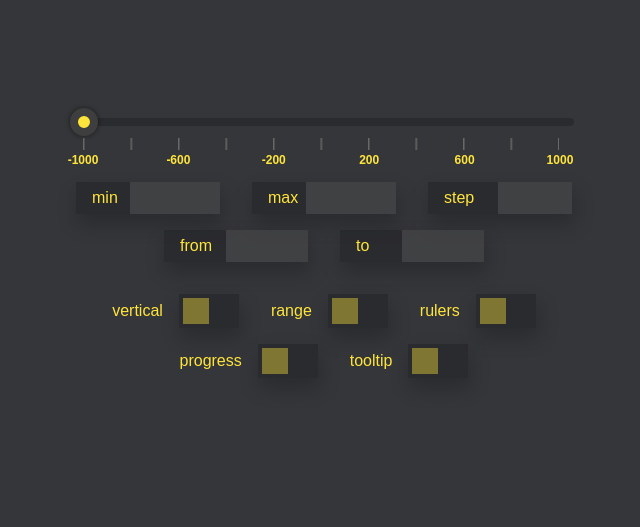
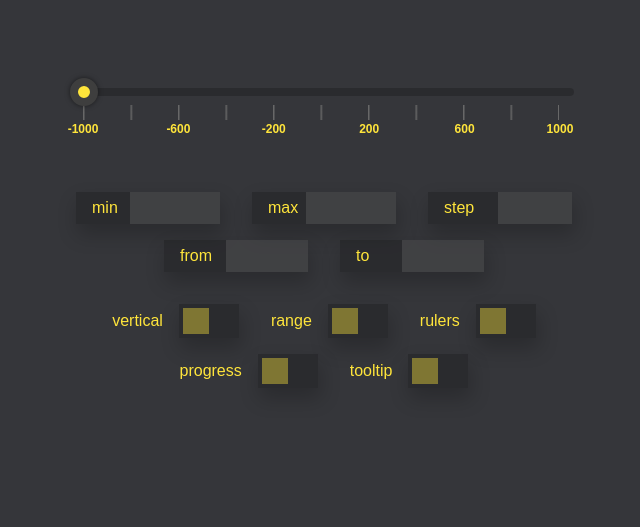
Before and after one commit to eclipsemode/Range-slider-app, a website built with webpack: page src/index.pug in a window 1280 px wide. Shown: the whole page, without its empty margins (316-956 px from the left). Built offline with nearby package versions, Linux system fonts and the light colour scheme.

Commit message:
styles fixed

```diff
--- a/src/assets/style/style.scss
+++ b/src/assets/style/style.scss
@@ -22,7 +22,6 @@ body {
 .first {
   max-width: 500px;
   width: 100%;
-  height: 500px;
 }
 
 //.second {
--- a/src/components/configPanel/configPanel.scss
+++ b/src/components/configPanel/configPanel.scss
@@ -6,8 +6,6 @@
   display: flex;
   flex-direction: column;
   row-gap: 2rem;
-  position: absolute;
-  top: 105%;
 
   &-section {
     display: flex;
--- a/src/components/mainClass/main-class.scss
+++ b/src/components/mainClass/main-class.scss
@@ -1,16 +1,15 @@
 .root {
   width: 100%;
+  height: 100%;
   display: flex;
   flex-direction: column;
   align-items: center;
-  height: 0;
-  padding-bottom: 30%;
-  justify-content: center;
+  justify-content: space-between;
   position: relative;
 
   &--vertical {
-    padding-bottom: 100%;
-    padding-top: 0 !important;
+    //padding-bottom: 100%;
+    //padding-top: 0 !important;
   }
 }
 
@@ -21,17 +20,20 @@
 }
 
 .slider-app {
-  position: absolute;
+  position: relative;
   height: 100%;
   width: 100%;
   min-width: auto;
-  bottom: 3em;
-  left: 0;
   display: flex;
-  align-items: flex-end;
+  padding-top: 4rem;
+  padding-bottom: 6rem;
+  align-items: center;
 
   &--vertical {
     bottom: 0;
     align-items: center;
+    padding-top: 5rem;
+    padding-bottom: 7rem;
+    width: 50%;
   }
 }
--- a/src/components/rulers/rulers.scss
+++ b/src/components/rulers/rulers.scss
@@ -2,10 +2,10 @@
   &__rulers {
     position: absolute;
     content: "";
-    top: 108%;
+    bottom: 4.5rem;
     right: 15px;
     left: 9px;
-    height: 8%;
+    height: 15px;
     border-right: 1px solid #686868;
 
     &::before {
@@ -33,7 +33,7 @@
     &--vertical {
       position: absolute;
       content: "";
-      top: 49%;
+      top: 41%;
       right: -21px;
       left: 48px;
       height: 3%;
@@ -44,7 +44,7 @@
 
   &__rulers-values {
     position: absolute;
-    top: 118%;
+    bottom: 3.5rem;
     left: 0;
     width: 100%;
     display: flex;
@@ -73,7 +73,7 @@
     }
 
     &--vertical {
-      top: 49%;
+      top: 39%;
       left: 70px;
       width: 100%;
       transform: rotate(-90deg);
--- a/src/components/tooltip/tooltip.scss
+++ b/src/components/tooltip/tooltip.scss
@@ -4,12 +4,13 @@
     height: auto;
     width: calc(100% - 22px);
     left: 10px;
-    bottom: 5px;
+    bottom: 6rem;
 
     &--vertical {
       height: calc(100% - 22px);
       width: auto;
       left: 52%;
+      bottom: 1.25rem;
     }
   }
 
```
